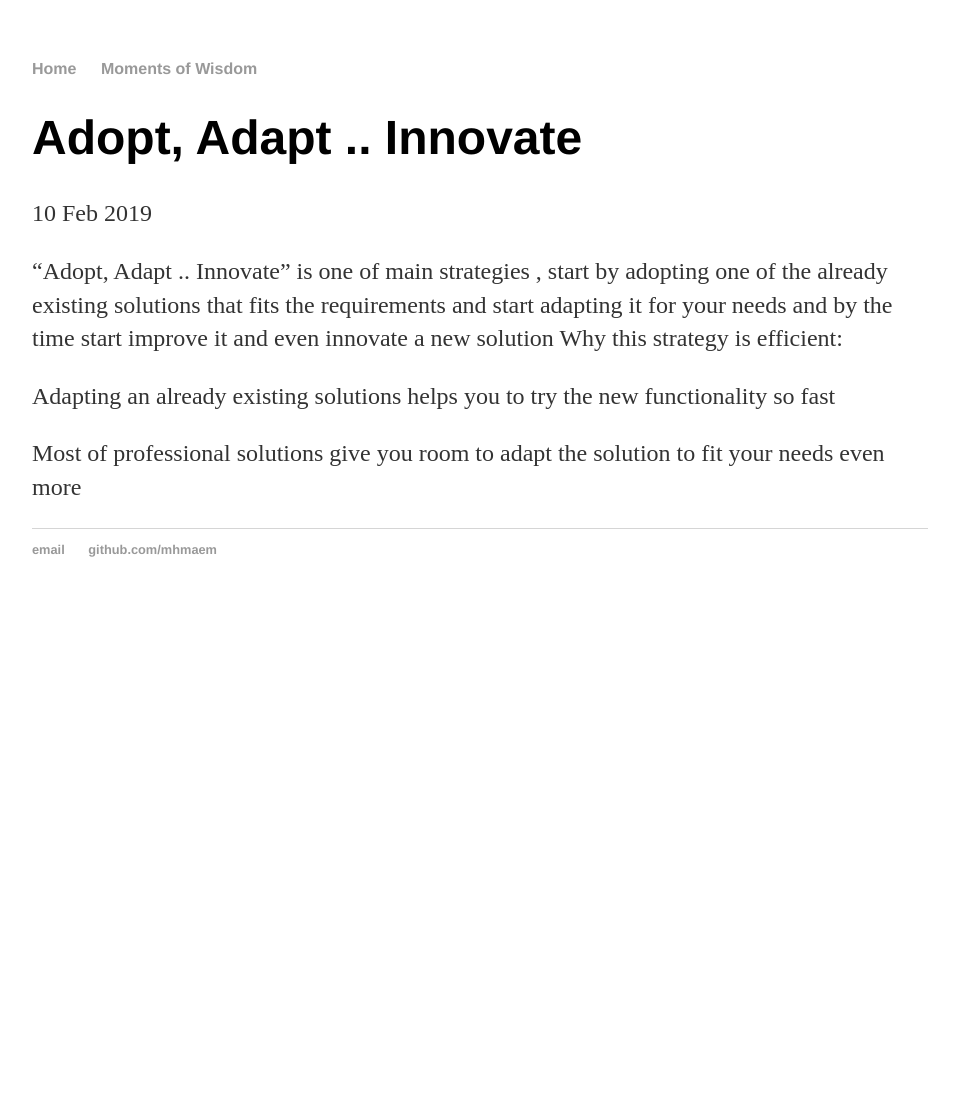
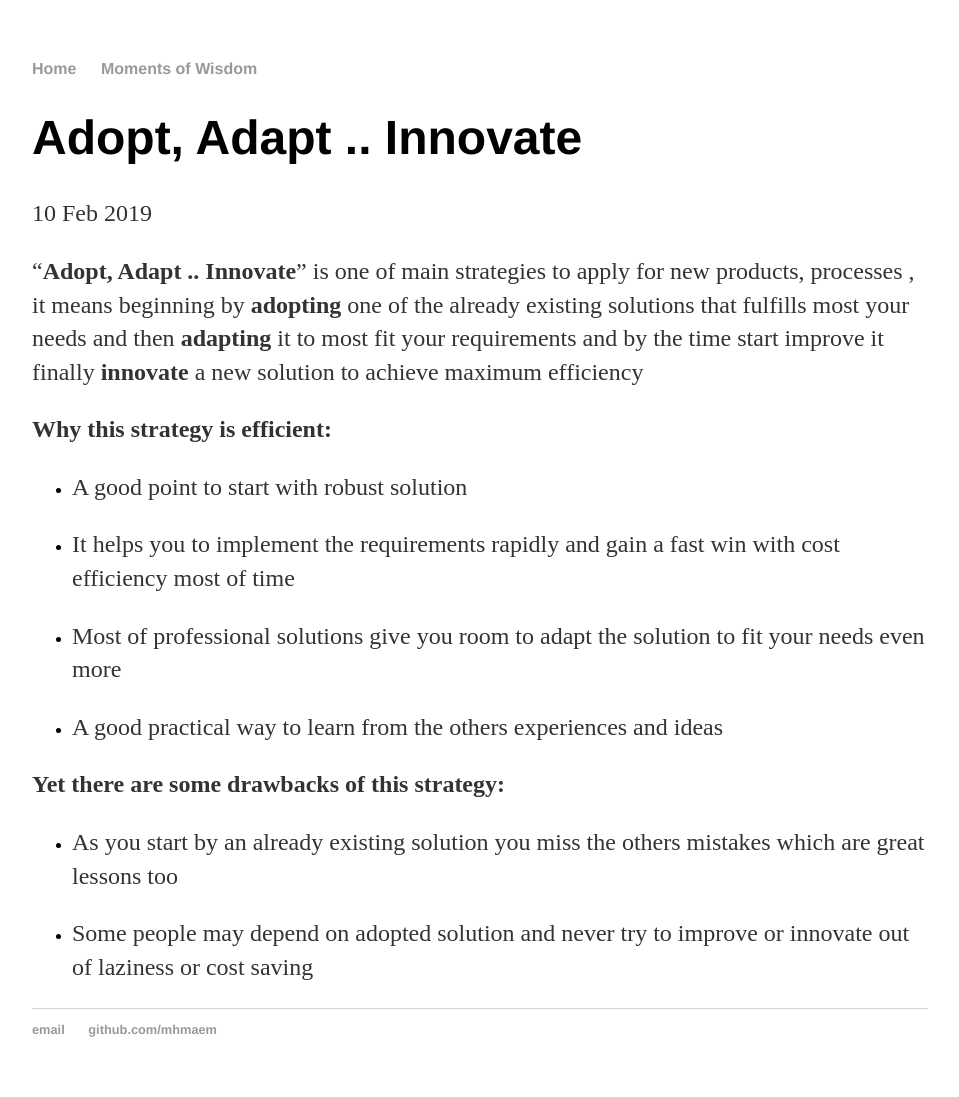
Before and after one commit to mahmoudabdelsattarmuhammad/mahmoud.github.io, a Jekyll site: the page built from _posts/2019-02-10-adpot-adapt-innovate.md, in a window 1280 px wide. Shown: the whole page, without its empty margins (160-1119 px from the left). Built offline with Jekyll 4.4.1, drawn with Linux system fonts in a browser that asks for light colours; before the commit the page ends 900 px from its top, so only the background shows below that.

Commit message:
Update 2019-02-10-adpot-adapt-innovate.md

```diff
--- a/_posts/2019-02-10-adpot-adapt-innovate.md
+++ b/_posts/2019-02-10-adpot-adapt-innovate.md
@@ -4,9 +4,21 @@ title: "Adopt, Adapt .. Innovate"
 date: 2019-02-10
 ---
 
-"Adopt, Adapt .. Innovate" is one of main strategies , start by adopting one of the already existing solutions that fits the requirements and start adapting it for your needs and by the time start improve it and even innovate a new solution
-Why this strategy is efficient:
+"**Adopt, Adapt .. Innovate**" is one of main strategies to apply for new products, processes , it means beginning by **adopting** one of the already existing solutions that fulfills most your needs and then **adapting** it to most fit your requirements and by the time start improve it finally **innovate** a new solution to achieve maximum efficiency
 
-Adapting an already existing solutions helps you to try the new functionality so fast
+**Why this strategy is efficient:**
 
-Most of professional solutions give you room to adapt the solution to fit your needs even more
+- A good point to start with robust solution
+
+- It helps you to implement the requirements rapidly and gain a fast win with cost efficiency most of time
+
+- Most of professional solutions give you room to adapt the solution to fit your needs even more
+
+- A good practical way to learn from the others experiences and ideas
+
+
+**Yet there are some drawbacks of this strategy:**
+
+- As you start by an already existing solution you miss the others mistakes which are great lessons too
+
+- Some people may depend on adopted solution and never try to improve or innovate out of laziness or cost saving
```
